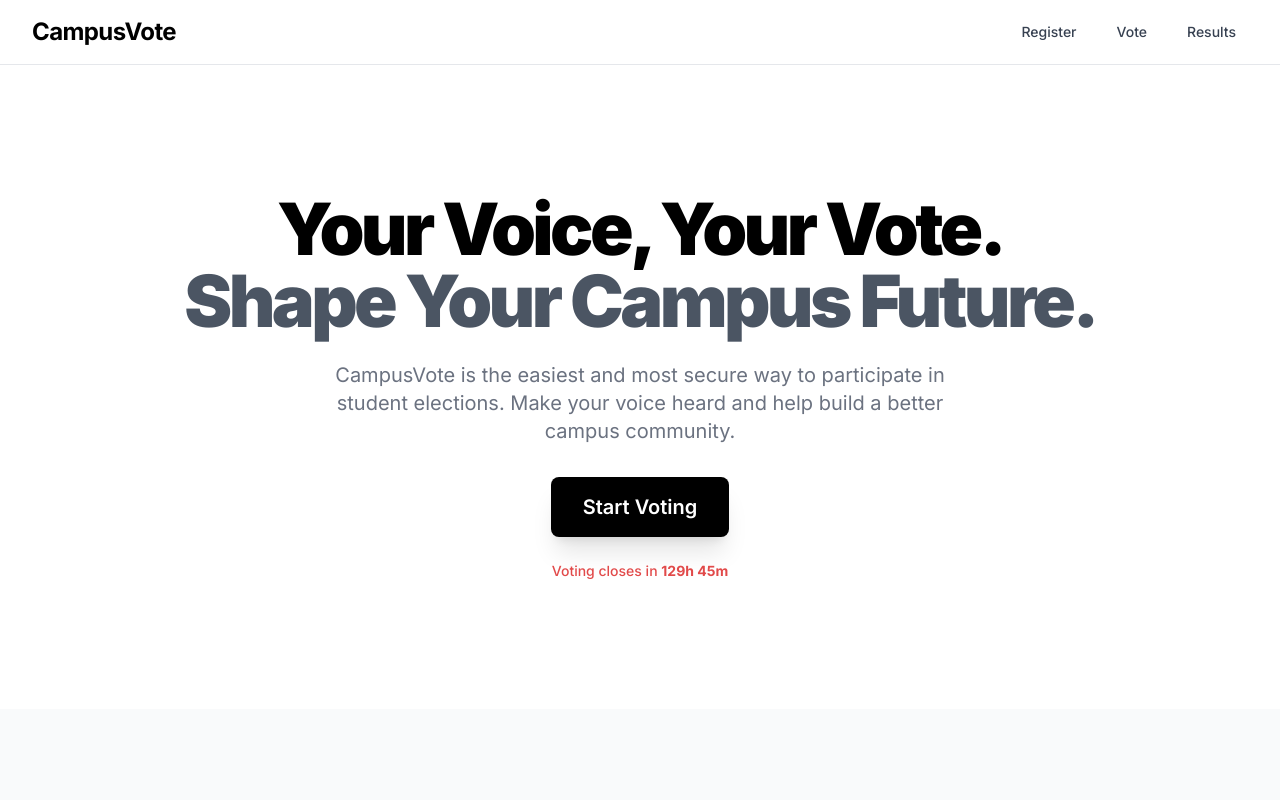
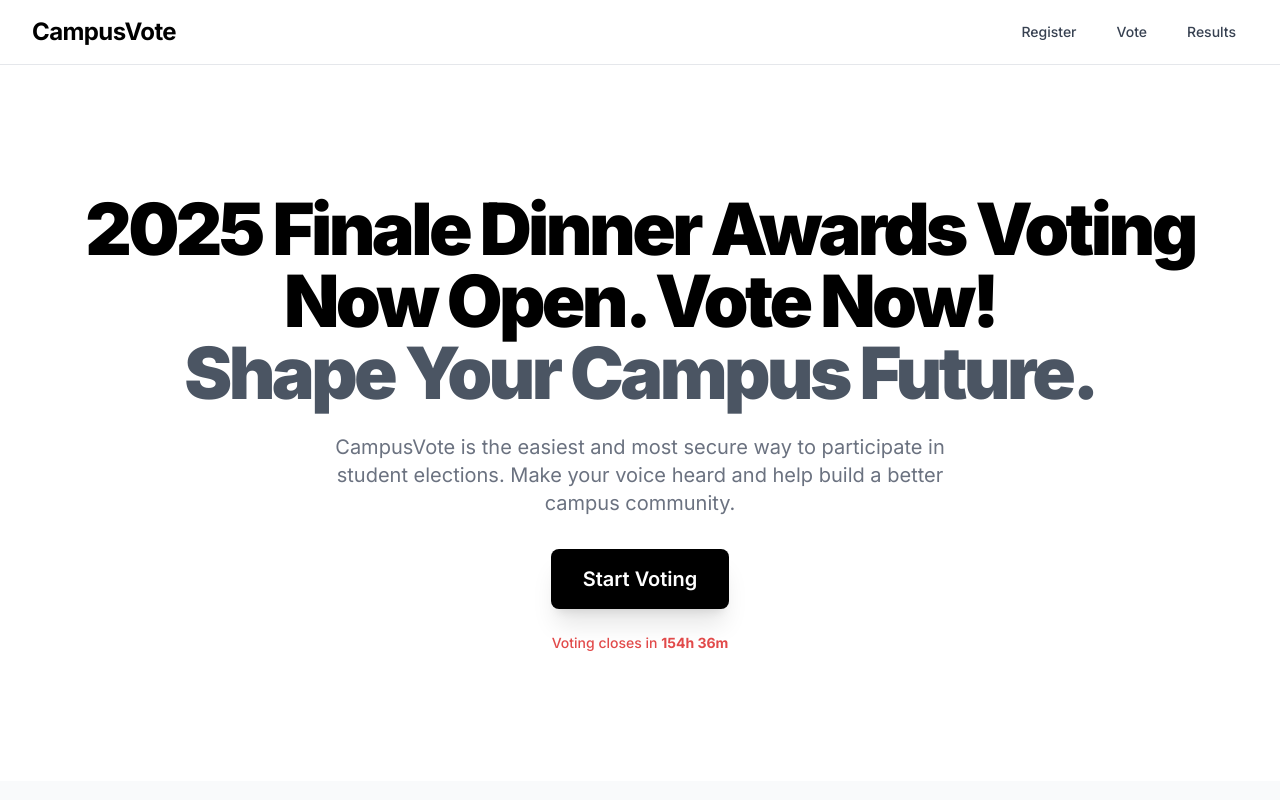
Before and after one commit to dk444312/campus-vote, a React (Vite) app: page / in a window 1280 px wide. Shown: the top 800 px of the page. Built offline with nearby package versions, Linux system fonts and the light colour scheme.

Commit message:
Update Hero.tsx

```diff
--- a/components/Hero.tsx
+++ b/components/Hero.tsx
@@ -1,8 +1,8 @@
 import React, { useState, useEffect } from 'react';
 
 const Hero: React.FC = () => {
-  // DEADLINE: TODAY @ 12:09 PM CAT (Malawi) → 2025-11-07 12:09:00
-  const votingEndTime = new Date('2025-11-07T20:09:00').getTime();
+  // DEADLINE: TOMORROW @ 9:00 PM CAT (Malawi) → 2025-11-08 21:00:00
+  const votingEndTime = new Date('2025-11-08T21:00:00').getTime();
 
   const [now, setNow] = useState(Date.now());
   const [countdown, setCountdown] = useState('');
@@ -54,7 +54,7 @@ const Hero: React.FC = () => {
       <div className="container mx-auto px-4 sm:px-6 lg:px-8 py-24 md:py-32">
         <div className="text-center">
           <h1 className="text-4xl md:text-6xl lg:text-7xl font-extrabold tracking-tighter text-black leading-tight">
-            Your Voice, Your Vote.
+            2025 Finale Dinner Awards Voting Now Open. Vote Now!
             <br />
             <span className="text-gray-600">Shape Your Campus Future.</span>
           </h1>
```
